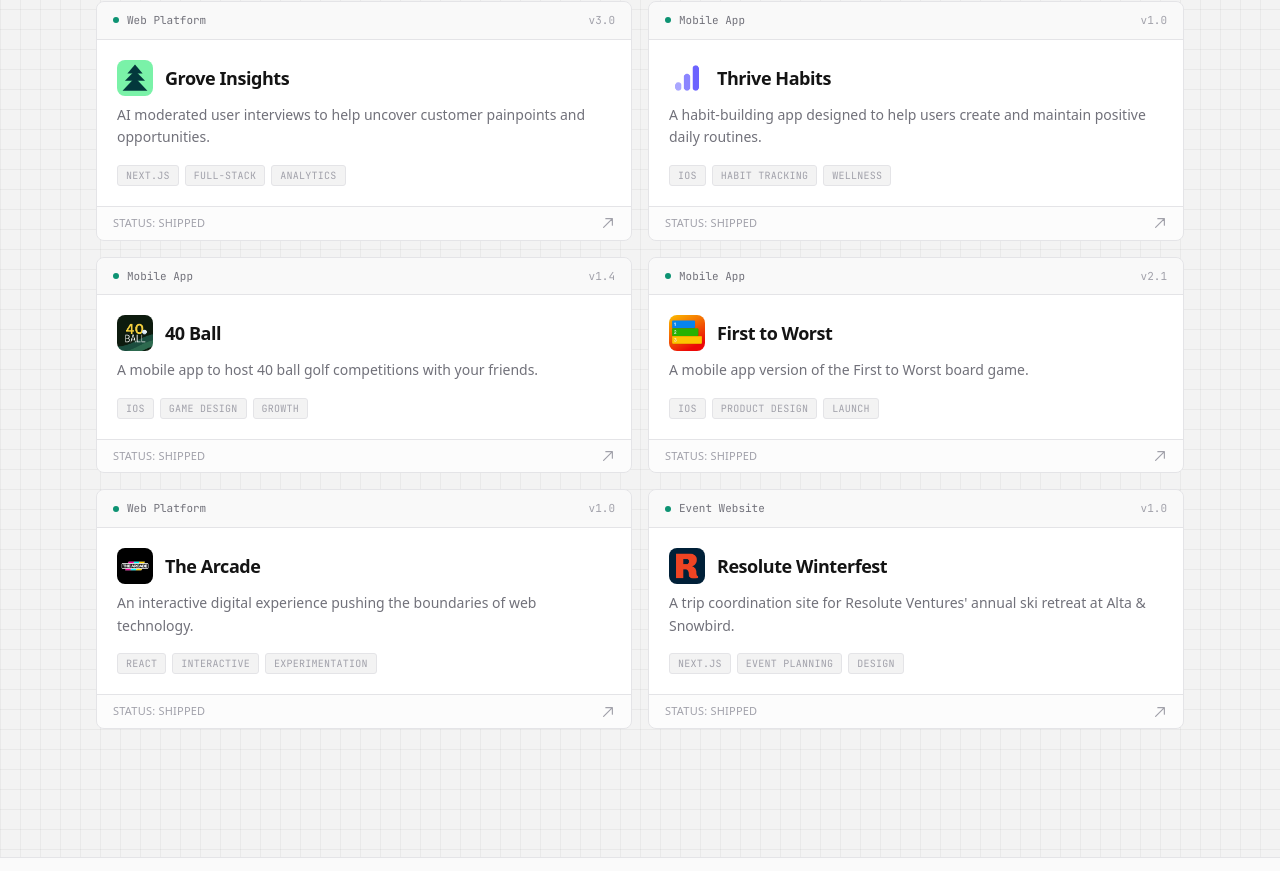
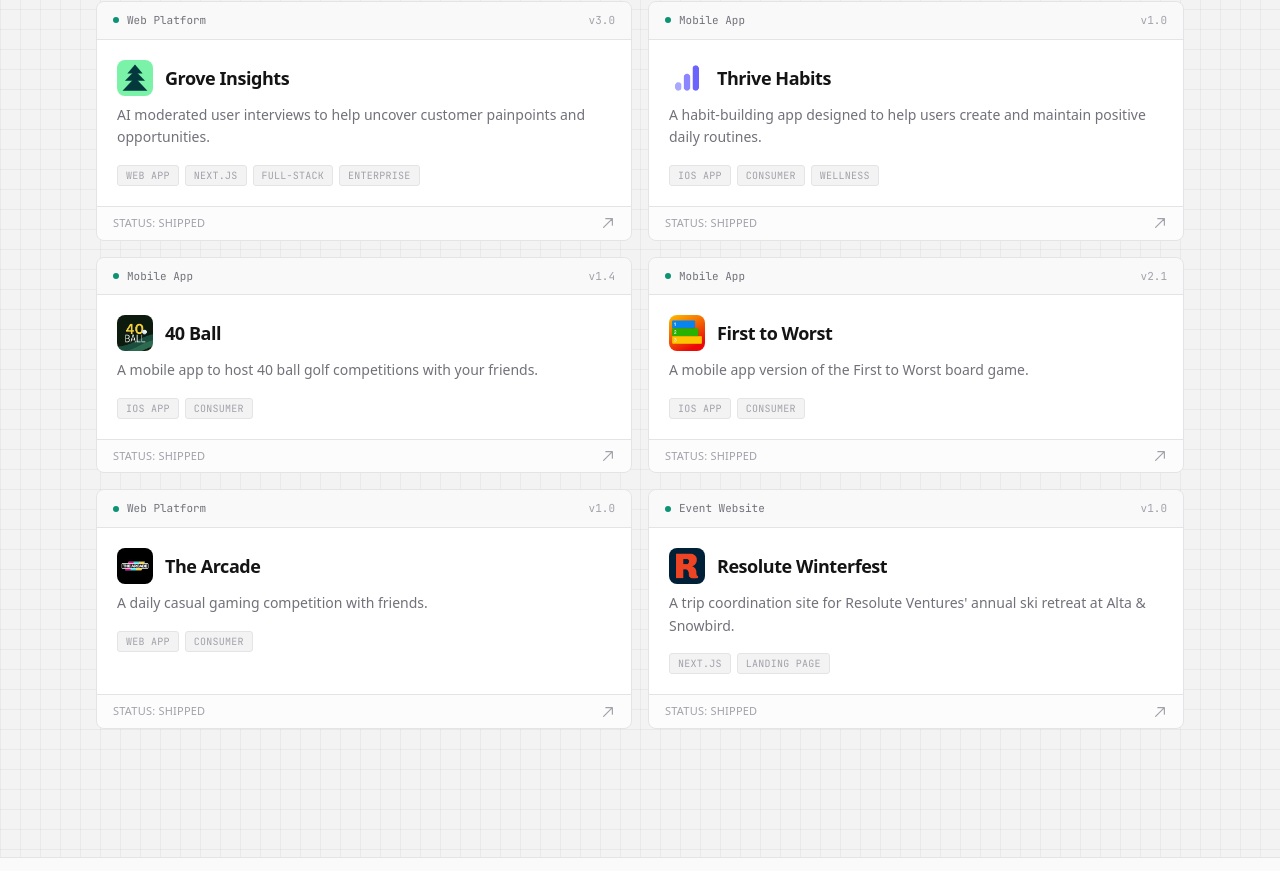
Before and after one commit to hhirshland/hyperactive-studio, a Next.js app: page / in a window 1280 px wide. Shown: the part 2318-3189 px from the top of the page. Built offline with nearby package versions, Linux system fonts and the light colour scheme.

Commit message:
added link to 40 ball

```diff
--- a/src/components/Clients.tsx
+++ b/src/components/Clients.tsx
@@ -3,6 +3,7 @@
 import AnimatedSection from "./AnimatedSection";
 
 const clients = [
+  { name: "Prehype", type: "Venture Studio" },
   { name: "Resolute Ventures", type: "Venture Fund" },
   { name: "Selby Lane", type: "Investment Firm" },
   { name: "Coursecast", type: "Golf Startup" },
--- a/src/components/Work.tsx
+++ b/src/components/Work.tsx
@@ -9,7 +9,7 @@
     title: "Grove Insights",
     logo: "/logos/grove-insights.svg",
     type: "Web Platform",
-    tags: ["Next.js", "Full-Stack", "Analytics"],
+    tags: ["Web app", "Next.js", "Full-Stack", "Enterprise"],
     description: "AI moderated user interviews to help uncover customer painpoints and opportunities.",
     iteration: "v3.0",
     status: "shipped",
@@ -19,7 +19,7 @@
     title: "Thrive Habits",
     logo: "/logos/thrive-habits.png",
     type: "Mobile App",
-    tags: ["iOS", "Habit Tracking", "Wellness"],
+    tags: ["iOS app", "Consumer", "Wellness"],
     description: "A habit-building app designed to help users create and maintain positive daily routines.",
     iteration: "v1.0",
     status: "shipped",
@@ -29,16 +29,17 @@
     title: "40 Ball",
     logo: "/logos/40-ball.png",
     type: "Mobile App",
-    tags: ["iOS", "Game Design", "Growth"],
+    tags: ["iOS app", "Consumer"],
     description: "A mobile app to host 40 ball golf competitions with your friends.",
     iteration: "v1.4",
     status: "shipped",
+    link: "https://testflight.apple.com/join/SMAMFbCc",
   },
   {
     title: "First to Worst",
     logo: "/logos/first-to-worst.png",
     type: "Mobile App",
-    tags: ["iOS", "Product Design", "Launch"],
+    tags: ["iOS app", "Consumer"],
     description: "A mobile app version of the First to Worst board game.",
     iteration: "v2.1",
     status: "shipped",
@@ -47,8 +48,8 @@
     title: "The Arcade",
     logo: "/logos/the-arcade.png",
     type: "Web Platform",
-    tags: ["React", "Interactive", "Experimentation"],
-    description: "An interactive digital experience pushing the boundaries of web technology.",
+    tags: ["Web app", "Consumer"],
+    description: "A daily casual gaming competition with friends.",
     iteration: "v1.0",
     status: "shipped",
   },
@@ -56,7 +57,7 @@
     title: "Resolute Winterfest",
     logo: "/logos/resolute-winterfest.png",
     type: "Event Website",
-    tags: ["Next.js", "Event Planning", "Design"],
+    tags: ["Next.js", "Landing Page"],
     description: "A trip coordination site for Resolute Ventures' annual ski retreat at Alta & Snowbird.",
     iteration: "v1.0",
     status: "shipped",
```
